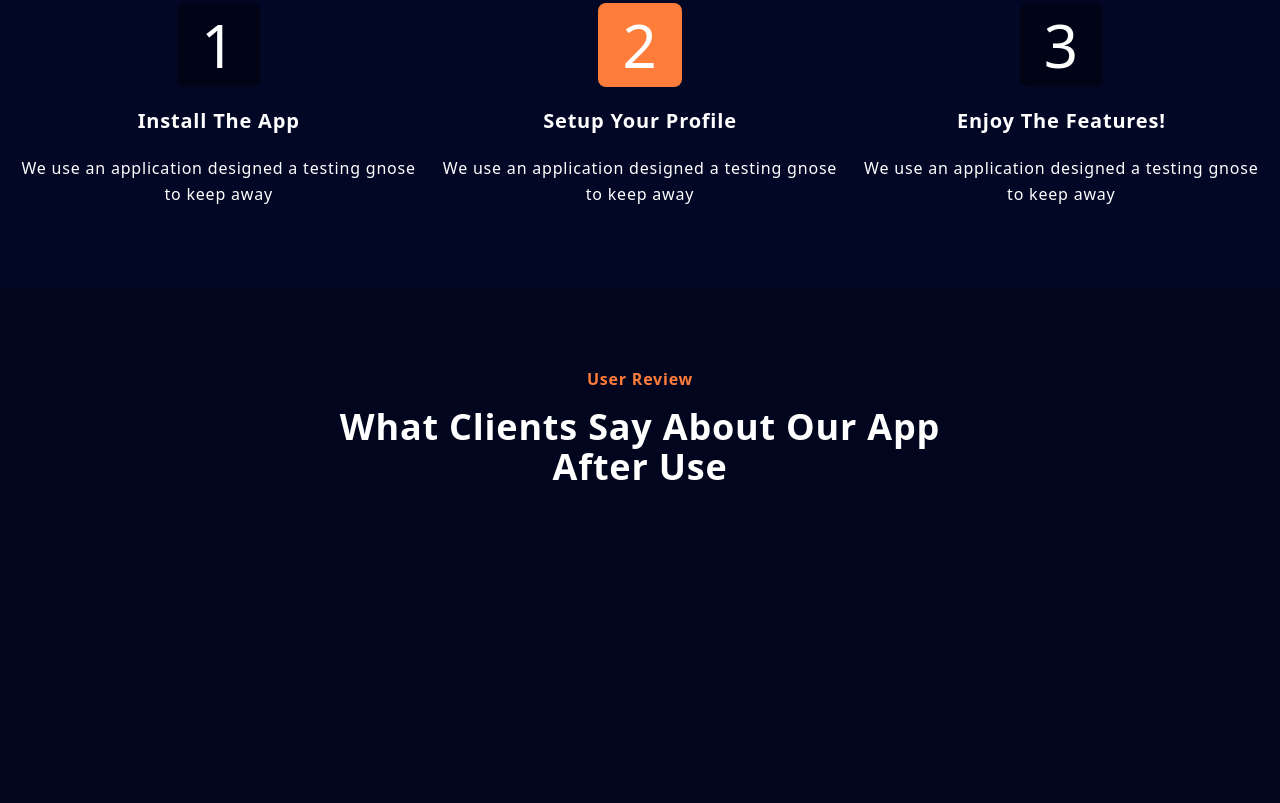
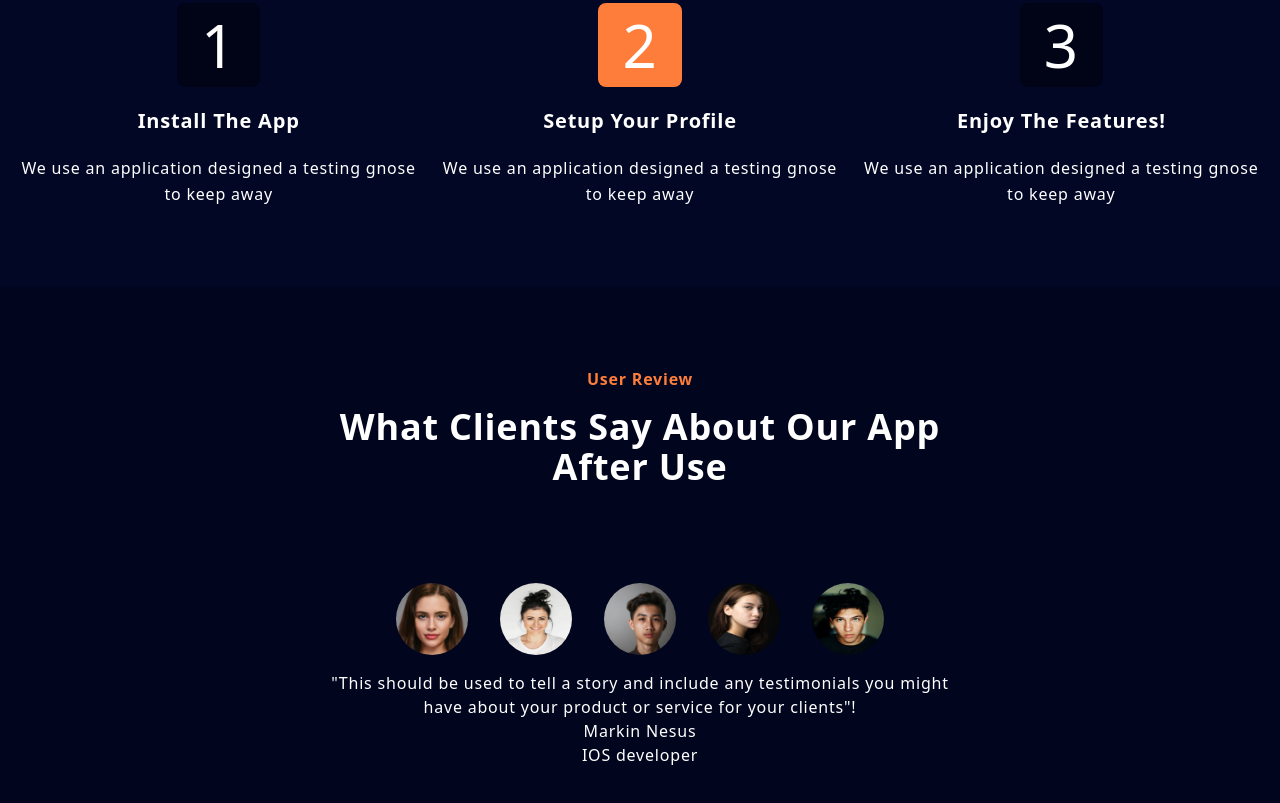
Before and after one commit to abdulsalam030/E-Banking-Landing-Page, a website: page index.html in a window 1280 px wide. Shown: the part 2282-3085 px from the top of the page. Before the commit the page ends 2929 px from the top, so only its background shows below. Drawn offline with Linux system fonts and the light colour scheme.

Commit message:
image display issue resolved

```diff
--- a/index.html
+++ b/index.html
@@ -70,7 +70,7 @@
                 </div>
 
                 <div class="md:w-1/2">
-                    <img src="/img/hero4.png">
+                    <img src="img/hero4.png">
                 </div>
 
             </div>
@@ -132,7 +132,7 @@
             </div>
             <div class="flex flex-col items-center justify-between md:flex-row">
                 <div class="mb-12 md:w-1/2">
-                    <img src="/img/hero3.png" >
+                    <img src="img/hero3.png" >
 
                 </div>
                 <div class="text-center md:text-left md:w-1/2 md:ml-20">
@@ -223,7 +223,24 @@
             </div>
 
             <!--Review Container-->
-            <div>
+            <div class="mt-8" >
+                <div class="flex items-center justify-center flex-wrap" >
+                    <img src="img/user1.jpg" alt="" class="h-20 w-20 rounded-full p-1 m-3 cursor-pointer user-pic">
+                    <img src="img/user2.jpg" alt="" class="h-20 w-20 rounded-full p-1 m-3 cursor-pointer user-pic">
+                    <img src="img/user3.jpg" alt="" class="h-20 w-20 rounded-full p-1 m-3 cursor-pointer user-pic">
+                    <img src="img/user4.jpg" alt="" class="h-20 w-20 rounded-full p-1 m-3 cursor-pointer user-pic">
+                    <img src="img/user5.jpg" alt="" class="h-20 w-20 rounded-full p-1 m-3 cursor-pointer user-pic">
+                </div>
+
+                <div class="grid place-items-center text-center m-auto md:w-1/2" >
+                    <div>
+                        <p>"This should be used to tell a story and include any testimonials
+                        you might have about your product or service for your clients"!
+                        </p>
+                        <h4>Markin Nesus</h4>
+                        <p>IOS developer</p>
+                    </div>
+                </div>
 
             </div>
 
```
Also changed, not shown: css/main.css.
